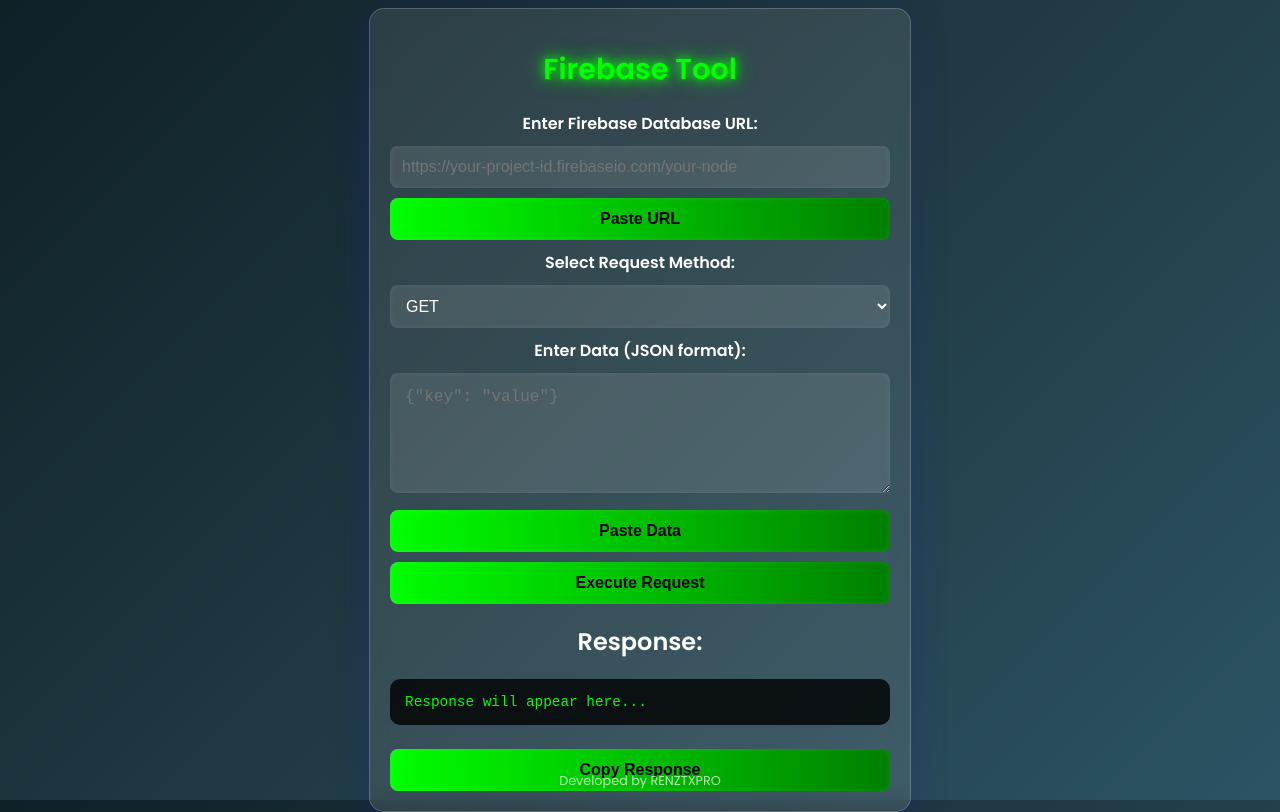
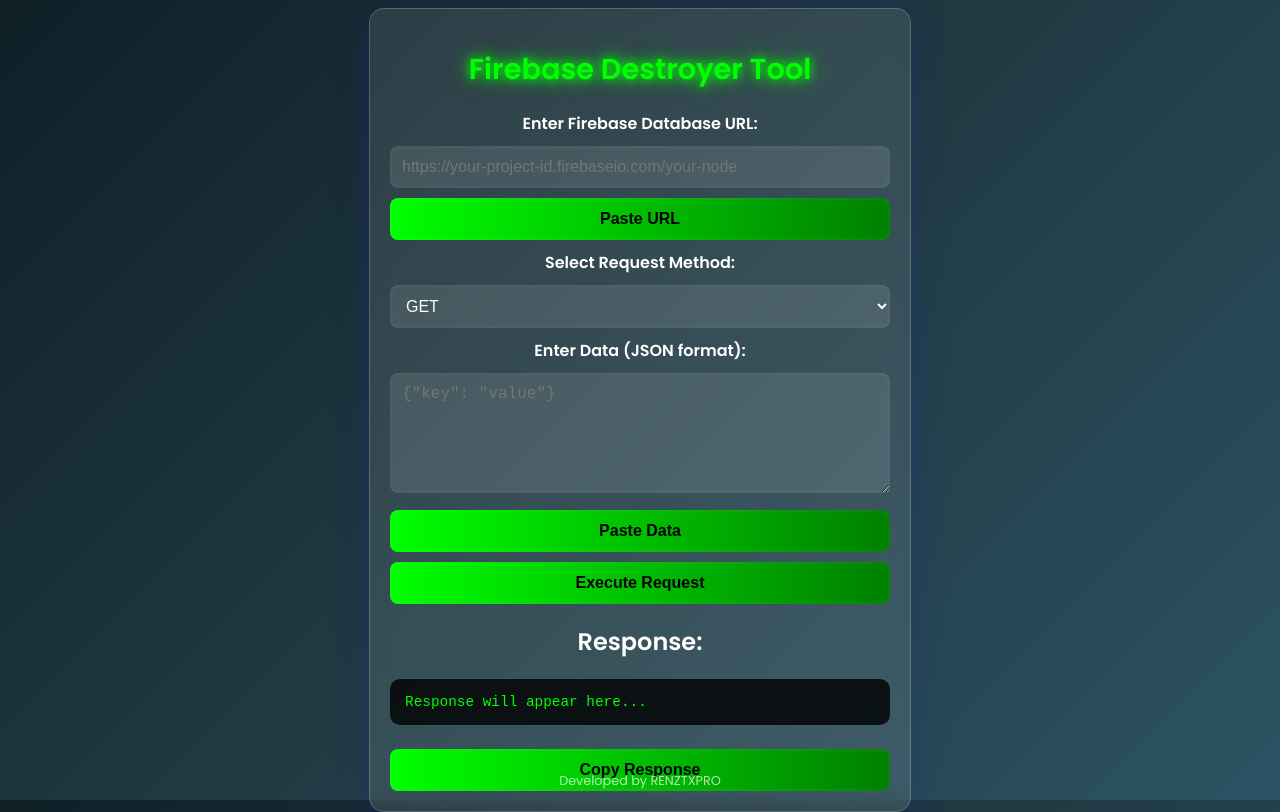
Before and after one commit to renz2451/firebase-tool-by-renztxpro, a plain HTML site: page index.html in a window 1280 px wide. Drawn offline with Linux system fonts and the light colour scheme.

Commit message:
Update index.html

```diff
--- a/index.html
+++ b/index.html
@@ -3,7 +3,7 @@
 <head>
     <meta charset="UTF-8">
     <meta name="viewport" content="width=device-width, initial-scale=1.0">
-    <title>Firebase Destroyer Tool</title>
+    <title>Firebase Destroyer Tool</title> <!-- Updated title -->
     <link href="https://fonts.googleapis.com/css2?family=Poppins:wght@300;400;600&display=swap" rel="stylesheet">
     <style>
         body {
@@ -108,7 +108,7 @@
 </head>
 <body>
     <div class="glass-container">
-        <h1>Firebase Tool</h1>
+        <h1>Firebase Destroyer Tool</h1> <!-- Updated title -->
         <label for="url">Enter Firebase Database URL:</label>
         <input type="text" id="url" placeholder="https://your-project-id.firebaseio.com/your-node" oninput="updateBackground()">
         <button onclick="pasteText('url')">Paste URL</button> <!-- Paste URL button -->
@@ -122,7 +122,7 @@
         </select>
 
         <label for="data">Enter Data (JSON format):</label>
-        <textarea id="data" placeholder='{"key": "value"}' style="font-size: 1rem; padding: 15px;" oninput="updateBackground()"></textarea>
+        <textarea id="data" placeholder='{"key": "value"}' oninput="updateBackground()"></textarea>
         <button onclick="pasteText('data')">Paste Data</button> <!-- Paste Data button -->
 
         <button onclick="execute()">Execute Request</button>
```
